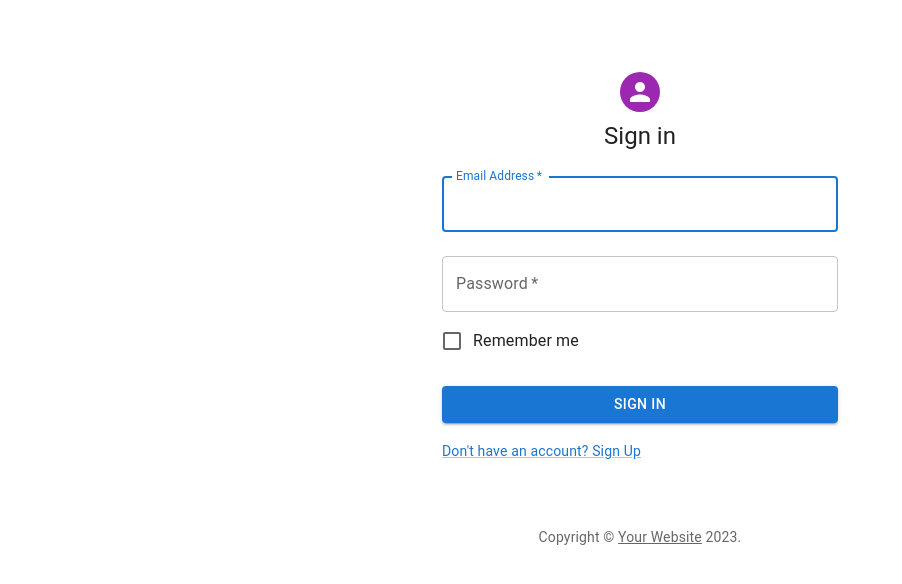
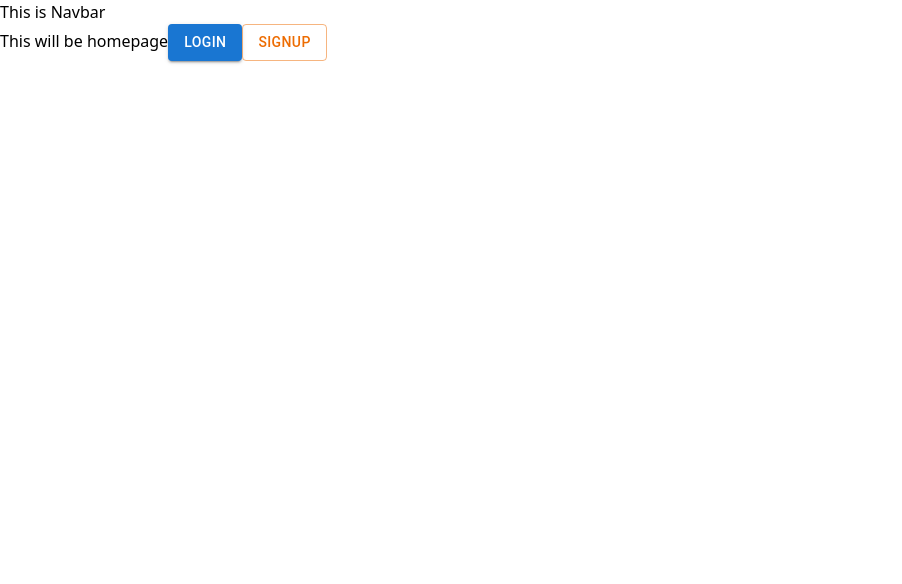
Before and after one commit to Gajmain2020/TechTitans, a React (Vite) app in the folder client/: page / in a window 1280 px wide. Shown: the top 584 px of the page, without its empty margins (0-902 px from the left). Built offline with nearby package versions, Linux system fonts and the light colour scheme.

Commit message:
Routing added and signup api created

```diff
--- /dev/null
+++ b/client/src/Api/user.js
@@ -0,0 +1,16 @@
+import axios from "axios";
+
+const URL = "http://localhost:3002/api/user";
+
+export async function sighUpUser(data) {
+  try {
+    const response = await axios({
+      url: URL + "/signup",
+      method: "POST",
+      data,
+    });
+    return response.data;
+  } catch (error) {
+    return error.response.message;
+  }
+}
--- a/client/src/App.jsx
+++ b/client/src/App.jsx
@@ -1,16 +1,24 @@
 import "./index.css";
-import Footer from "./components/Footer/Footer";
-import MainBody from "./components/MainBody/MainBody";
+// import Footer from "./components/Footer/Footer";
 import Navbar from "./components/Navbar/Navbar";
-import Post from "./components/Post";
+// import Post from "./components/Post";
 import SignUp from "./components/Signup/Signup";
 import SignIn from "./components/SignIn/SignIn";
+import { Route, Routes } from "react-router-dom";
+import Homepage from "./components/Homepage/Homepage";
 
 function App() {
   return (
-    <div>
-      <SignIn />
-    </div>
+    <>
+      <Navbar />
+      <div className="container flex justify-center mb-10 mx-auto w-3/4 ">
+        <Routes>
+          <Route path="/" element={<Homepage />} />
+          <Route path="/signin" element={<SignIn />} />
+          <Route path="/signup" element={<SignUp />} />
+        </Routes>
+      </div>
+    </>
   );
 }
 
--- /dev/null
+++ b/client/src/components/Homepage/Homepage.jsx
@@ -0,0 +1,25 @@
+import { Button } from "@mui/material";
+import { useNavigate } from "react-router-dom";
+
+function Homepage() {
+  const navigate = useNavigate();
+  return (
+    <div>
+      <div className="text-2xl flex flex-col gap-4 w-full">
+        This will be homepage
+        <Button variant="contained" onClick={() => navigate("/signin")}>
+          Login
+        </Button>
+        <Button
+          variant="outlined"
+          color="warning"
+          onClick={() => navigate("/signup")}
+        >
+          Signup
+        </Button>
+      </div>
+    </div>
+  );
+}
+
+export default Homepage;
--- a/client/src/components/SignIn/SignIn.jsx
+++ b/client/src/components/SignIn/SignIn.jsx
@@ -22,9 +22,9 @@ function Copyright(props) {
       {...props}
     >
       {"Copyright © "}
-      <Link color="inherit" href="https://mui.com/">
-        Your Website
-      </Link>{" "}
+      <Link color="inherit" href="#">
+        BorrowerEase
+      </Link>
       {new Date().getFullYear()}
       {"."}
     </Typography>
@@ -103,9 +103,7 @@ export default function SignIn() {
             </Button>
             <Grid container>
               <Grid item>
-                <Link href="#" variant="body2">
-                  {"Don't have an account? Sign Up"}
-                </Link>
+                <Link href="/signup">{"Don't have an account? Sign Up"}</Link>
               </Grid>
             </Grid>
           </Box>
--- a/client/src/components/SignUp/SignUp.jsx
+++ b/client/src/components/SignUp/SignUp.jsx
@@ -1,8 +1,6 @@
-import * as React from "react";
-import { useState, useEffect } from "react";
+import { useState } from "react";
 import Avatar from "@mui/material/Avatar";
 import Button from "@mui/material/Button";
-import CssBaseline from "@mui/material/CssBaseline";
 import TextField from "@mui/material/TextField";
 import FormControlLabel from "@mui/material/FormControlLabel";
 import Checkbox from "@mui/material/Checkbox";
@@ -13,6 +11,8 @@ import Box from "@mui/material/Box";
 import Typography from "@mui/material/Typography";
 import Container from "@mui/material/Container";
 import { createTheme, ThemeProvider } from "@mui/material/styles";
+import { useNavigate } from "react-router-dom";
+import { sighUpUser } from "../../Api/user";
 
 function Copyright(props) {
   return (
@@ -37,6 +37,7 @@ function Copyright(props) {
 const defaultTheme = createTheme();
 
 export default function SignUp() {
+  const navigate = useNavigate();
   const InitialValuesofForm = {
     name: "",
     email: "",
@@ -70,6 +71,7 @@ export default function SignUp() {
   const [formErrors, setFromErrors] = useState(InitialFormErrors);
   const [warning, setWarning] = useState("");
 
+  // eslint-disable-next-line no-unused-vars
   const handleClick = (e) => {
     if (
       isChecked &&
@@ -129,7 +131,7 @@ export default function SignUp() {
   function checkboxClicked() {
     // Get the checkbox element by its ID
     let checkbox = document.getElementById("checkbox");
-    const { pan, aadhar, ...form1 } = formValues;
+    // const { pan, aadhar, ...form1 } = formValues;
     // Check if the checkbox is checked
     if (checkbox.checked) {
       setIsChecked(true);
@@ -142,12 +144,14 @@ export default function SignUp() {
 
   const handleSubmit = (e) => {
     e.preventDefault();
-    if (!formErrors.panErr.status && !formErrors.aadharErr.status) {
-      console.log(formValues);
-    } else {
-      setWarning("Please fill the form correctly");
-    }
+    console.log(formValues);
+    sighUpUser(formValues)
+      .then((res) => {
+        console.log(res);
+      })
+      .catch((err) => console.log(err));
   };
+
   function handleBlurName() {
     if (formValues.name == "") {
       setFromErrors({
@@ -265,8 +269,6 @@ export default function SignUp() {
   return (
     <ThemeProvider theme={defaultTheme}>
       <Container component="main" maxWidth="xs">
-        <CssBaseline />
-        <pre>{JSON.stringify(formValues, undefined, 2)}</pre>
         <Box
           sx={{
             marginTop: 8,
@@ -275,11 +277,9 @@ export default function SignUp() {
             alignItems: "center",
           }}
         >
-          <Avatar sx={{ m: 1, bgcolor: "secondary.main" }}>
-            {/* <LockOutlinedIcon /> */}
-          </Avatar>
+          <Avatar sx={{ m: 1, bgcolor: "secondary.main" }}></Avatar>
           <Typography component="h1" variant="h5">
-            Sign up
+            Sign Up
           </Typography>
 
           {/* form for name email password and mobile no. */}
@@ -461,9 +461,7 @@ export default function SignUp() {
             )}
             <Grid container justifyContent="flex-end">
               <Grid item>
-                <Link href="#" variant="body2">
-                  Already have an account? Sign in
-                </Link>
+                <Link href="/signin">Already have an account? Sign In</Link>
               </Grid>
             </Grid>
           </Box>
--- a/client/src/main.jsx
+++ b/client/src/main.jsx
@@ -1,10 +1,13 @@
 import React from "react";
 import ReactDOM from "react-dom/client";
 import App from "./App.jsx";
+import { BrowserRouter } from "react-router-dom";
 import "./index.css";
 
 ReactDOM.createRoot(document.getElementById("root")).render(
   <React.StrictMode>
-    <App />
+    <BrowserRouter>
+      <App />
+    </BrowserRouter>
   </React.StrictMode>
 );
```
Also changed, not shown: 2 other files (tests, documents, lock files or other folders).
